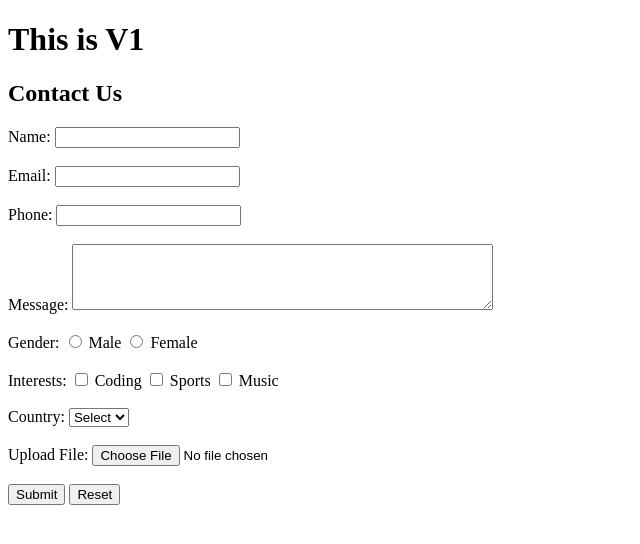
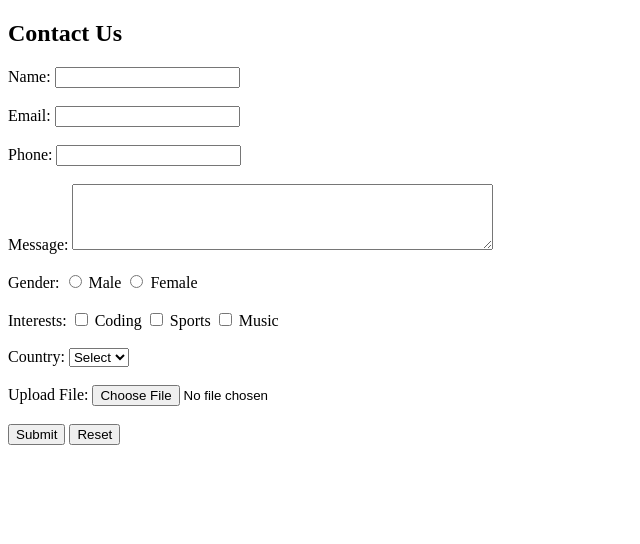
Before and after one commit to shubhammarathe14/myrepository, a plain HTML site: page index.html in a window 1280 px wide. Shown: the whole page, without its empty margins (0-640 px from the left). Drawn offline with Linux system fonts and the light colour scheme.

Commit message:
Remove V1

```diff
--- a/index.html
+++ b/index.html
@@ -5,7 +5,6 @@
   <meta name="viewport" content="width=device-width, initial-scale=1.0" />
   <title>Sample Form</title>
 </head>
-<h1> This is V1</h1>
 <body>
   <h2>Contact Us</h2>
   <form action="/submit" method="POST">
```
